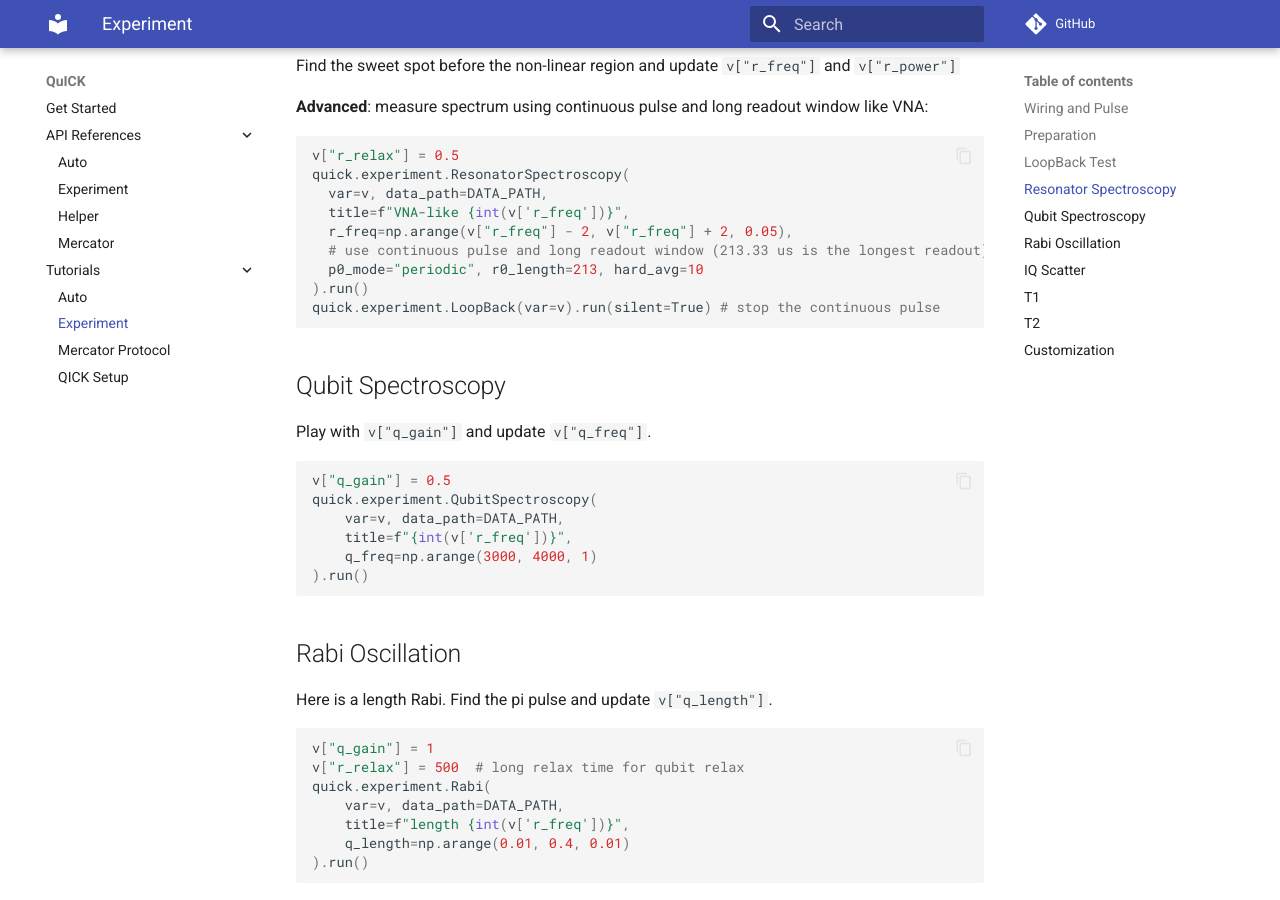
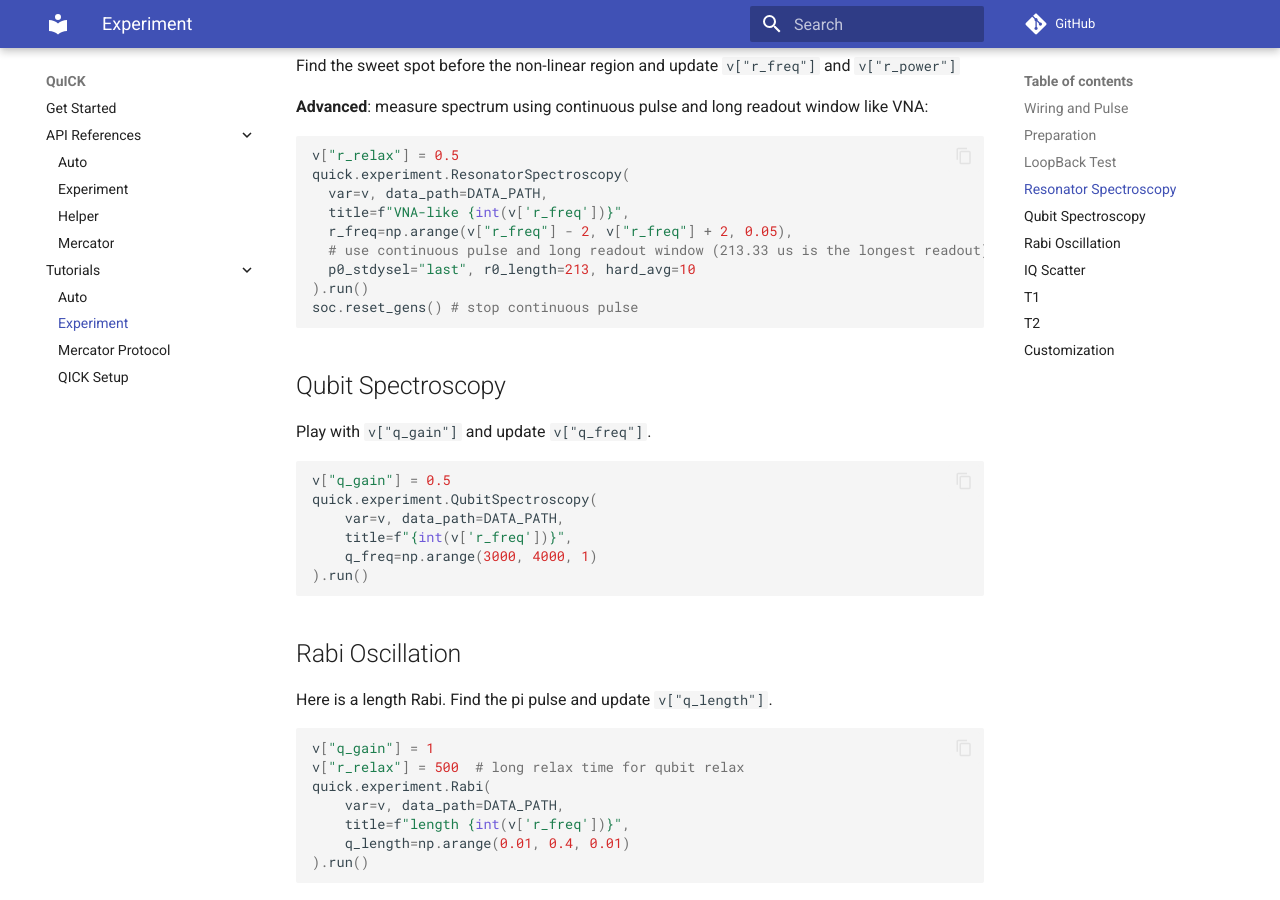
Before and after one commit to clelandlab/quick, an MkDocs documentation site: the page built from docs/Tutorials/experiment.md, in a window 1280 px wide and 900 px high, scrolled down 1958 px. Built offline with MkDocs 1.6.1 and Material for MkDocs 9.7.7, drawn with Linux system fonts in a browser that asks for light colours; comment, search, counter and statistics services are not loaded.

Commit message:
0.6.0 Update tutorial

````diff
--- a/docs/Tutorials/experiment.md
+++ b/docs/Tutorials/experiment.md
@@ -82,9 +82,9 @@ quick.experiment.ResonatorSpectroscopy(
   title=f"VNA-like {int(v['r_freq'])}",
   r_freq=np.arange(v["r_freq"] - 2, v["r_freq"] + 2, 0.05),
   # use continuous pulse and long readout window (213.33 us is the longest readout)
-  p0_mode="periodic", r0_length=213, hard_avg=10
+  p0_stdysel="last", r0_length=213, hard_avg=10
 ).run()
-quick.experiment.LoopBack(var=v).run(silent=True) # stop the continuous pulse
+soc.reset_gens() # stop continuous pulse
 ```
 
 ## Qubit Spectroscopy
````
